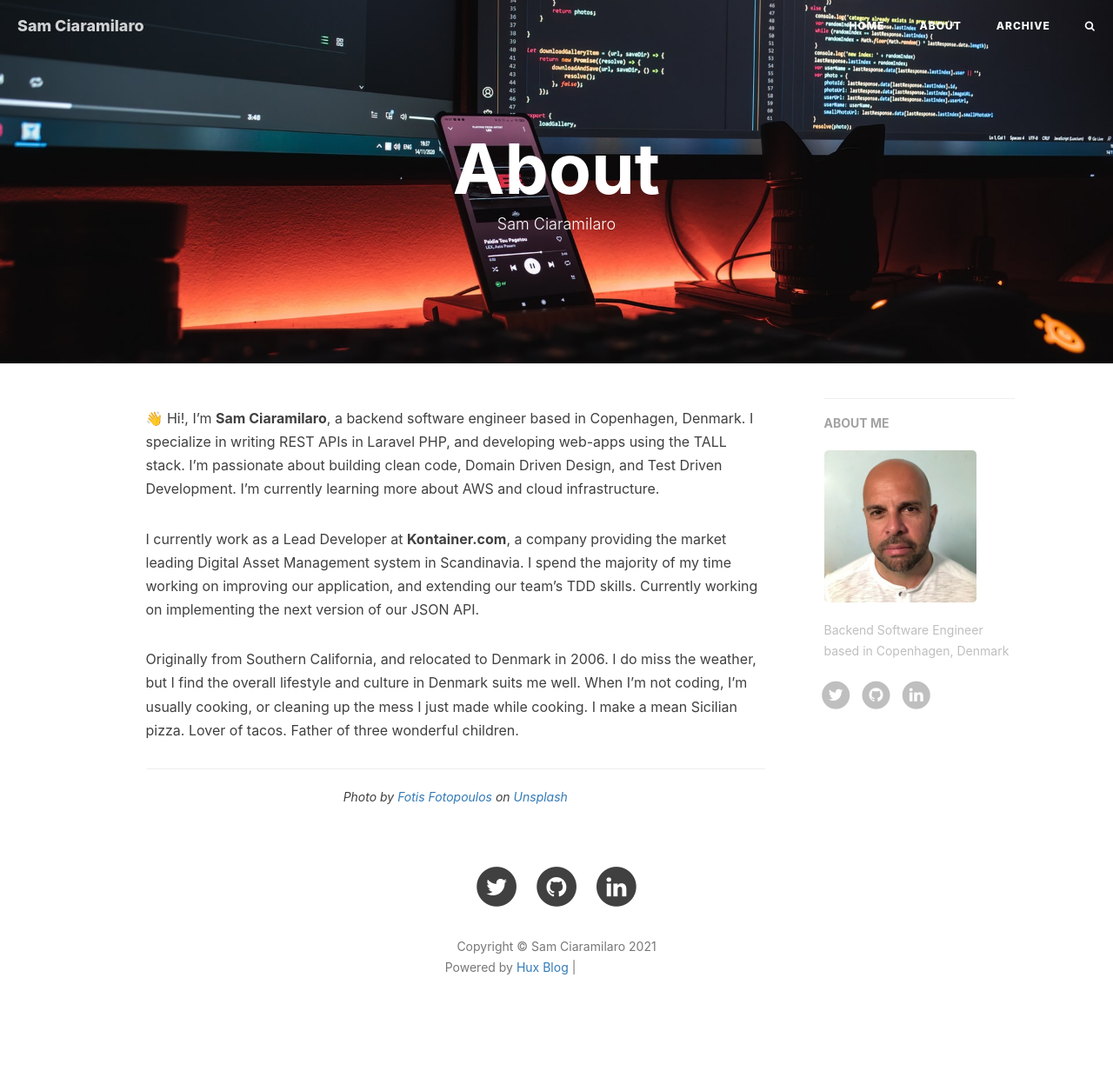
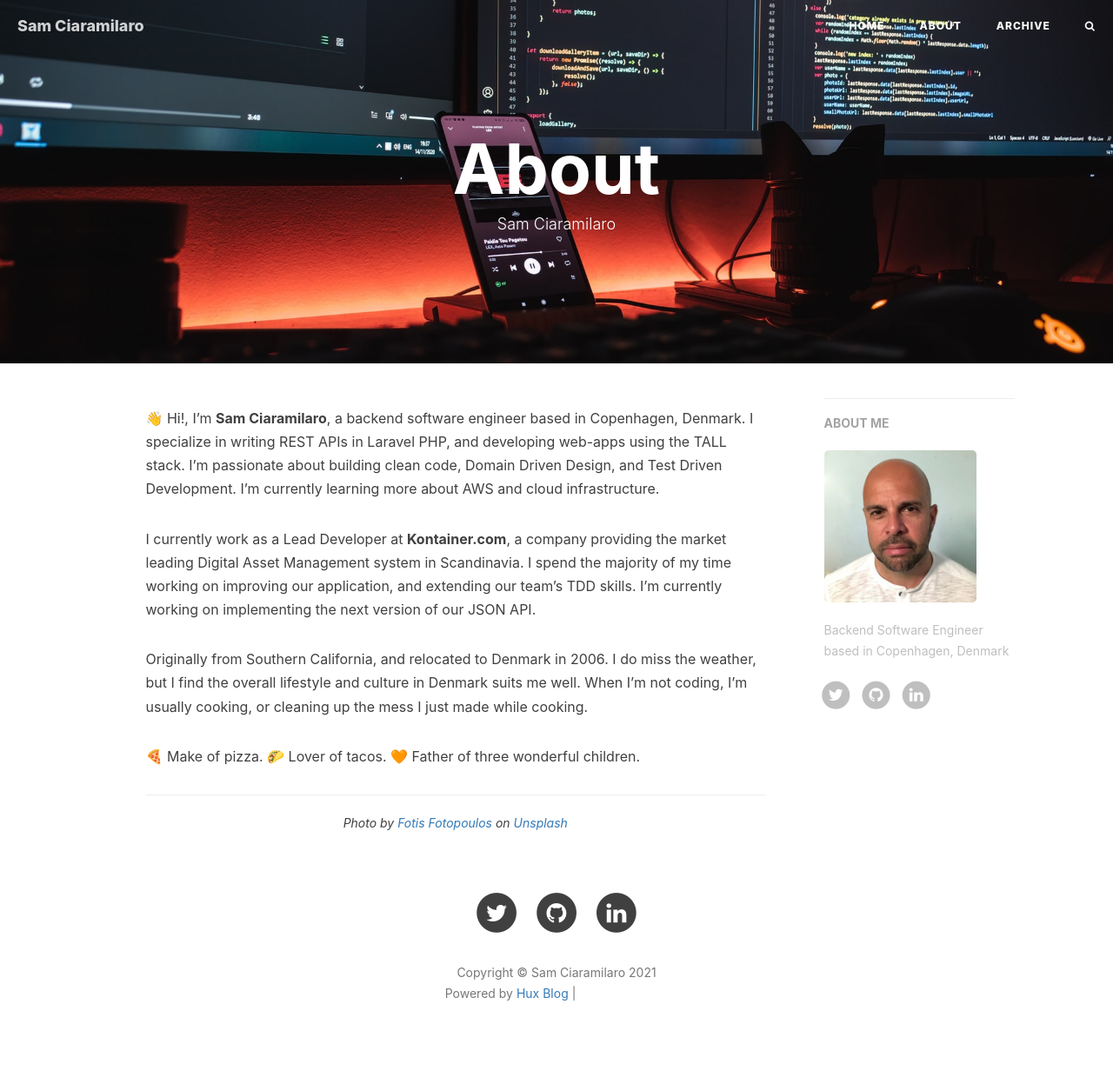
Before and after one commit to mass6/samciaramilaro-jekyll, a Jekyll site: the page built from about.html, in a window 1280 px wide. Shown: the whole page at 87% size. Built offline with Jekyll 4.4.1, drawn with Linux system fonts in a browser that asks for light colours; nearby versions of some CDN libraries; comment, search, counter and statistics services are not loaded; before the commit the page ends 1217 px from its top, so only the background shows below that; grey boxes are pictures that could not be loaded.

```diff
--- a/_includes/about/en.md
+++ b/_includes/about/en.md
@@ -7,12 +7,15 @@ cloud infrastructure.
 I currently work as a Lead Developer at **Kontainer.com**, a company providing
 the market leading Digital Asset Management system in Scandinavia. I spend the majority
 of my time working on improving our application, and extending our team's TDD
-skills. Currently working on implementing the next version of our JSON API.
+skills. I'm currently working on implementing the next version of our JSON API.
 
 Originally from Southern California, and relocated to Denmark in 2006. I do miss
 the weather, but I find the overall lifestyle and culture in Denmark suits me well.
 When I'm not coding, I'm usually cooking, or cleaning up the mess I just made while cooking.
-I make a mean Sicilian pizza. Lover of tacos. Father of three wonderful children.
+
+🍕 Make of pizza.
+🌮 Lover of tacos.
+🧡 Father of three wonderful children.
 
 <hr/>
 <div class="pager caption">
```
